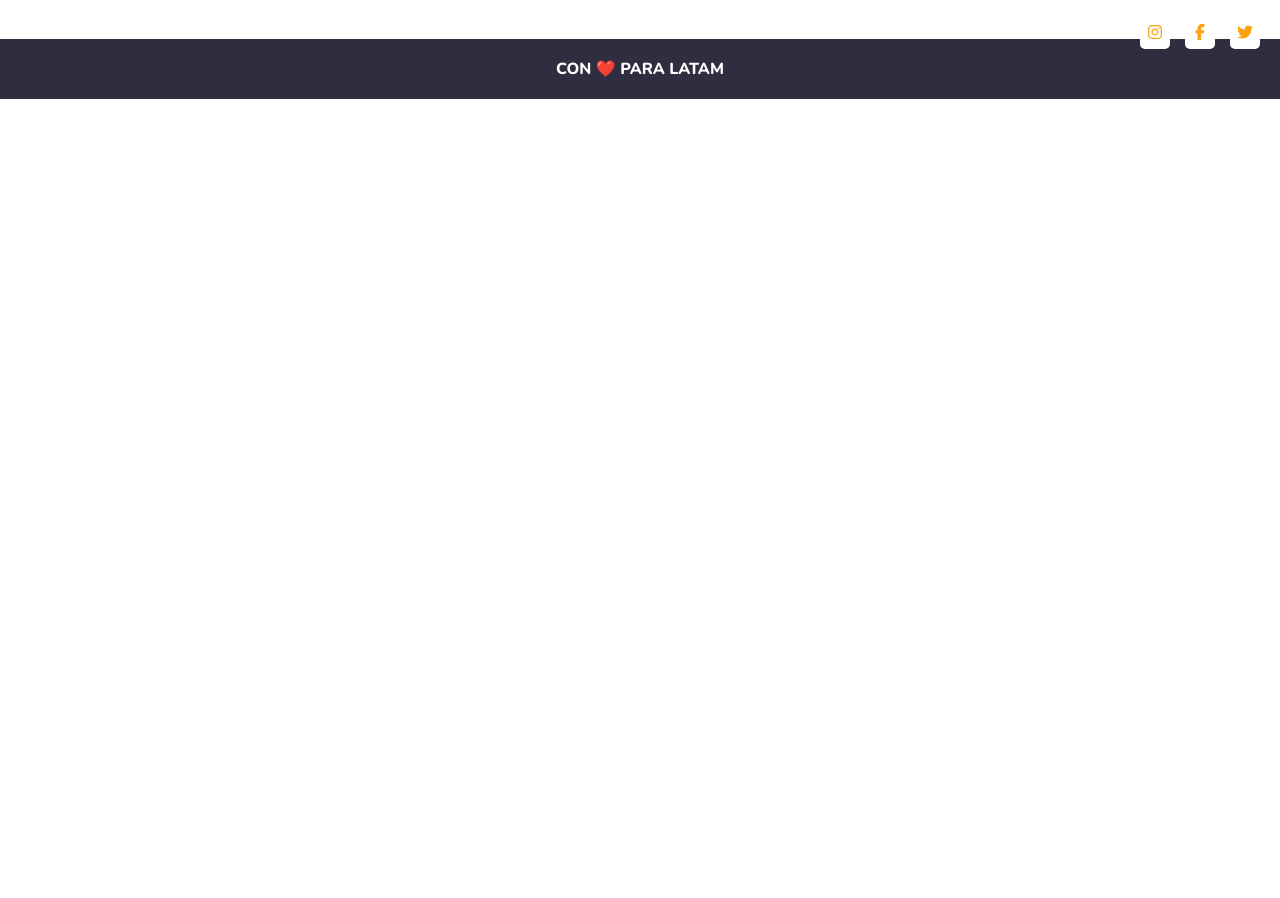
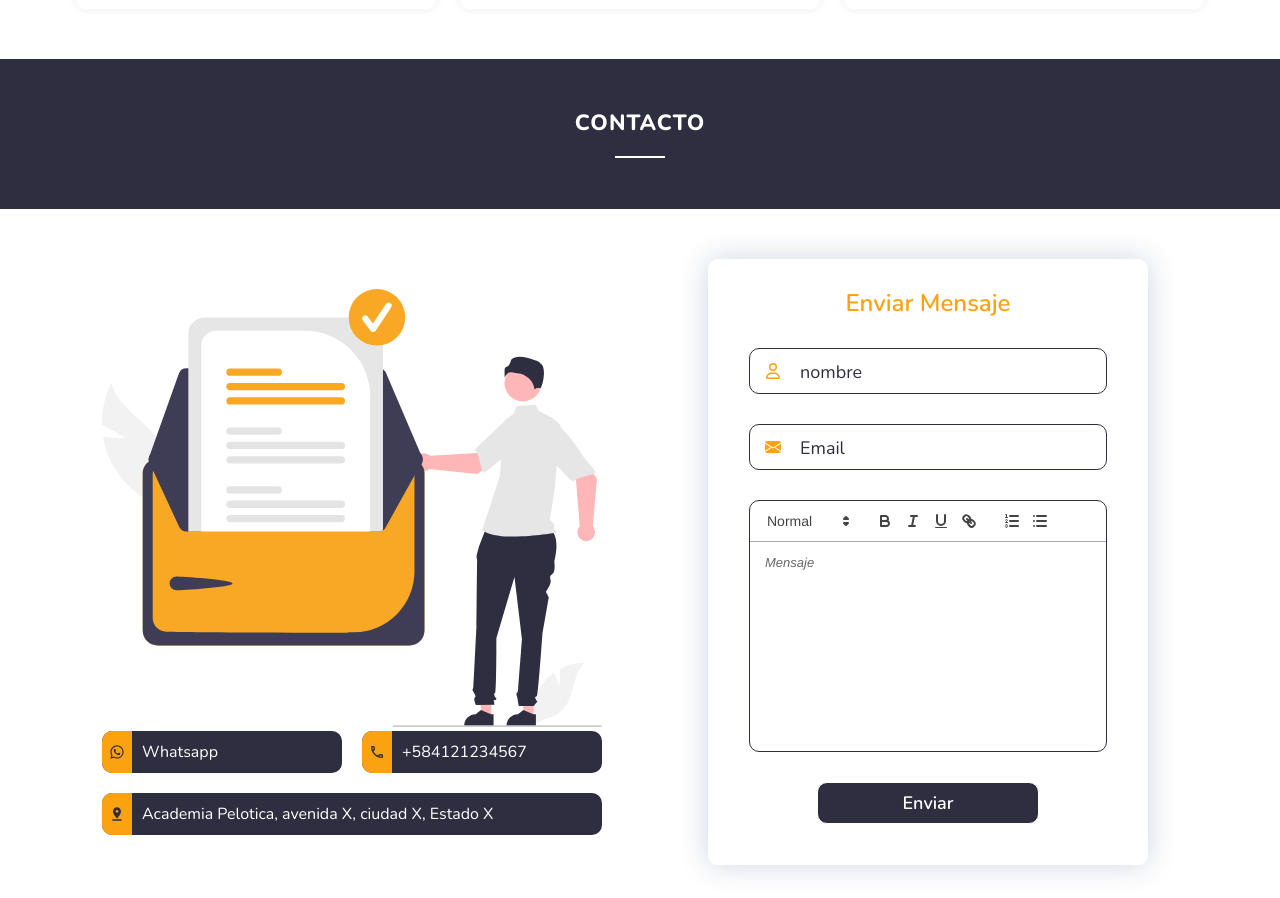
Before and after one commit to genarogg/pelotica-frontend, a Next.js app: page / in a window 1280 px wide. Shown: the part 1890-2788 px from the top of the page. Before the commit the page ends 1989 px from the top, so only its background shows below. Built offline with nearby package versions, Linux system fonts and the light colour scheme.

Commit message:
terminado el home

```diff
--- a/src/components/layout/Header.tsx
+++ b/src/components/layout/Header.tsx
@@ -19,8 +19,8 @@ const Header: React.FC<HeaderProps> = () => {
   const links = [
     { to: "#", icono: <MdHomeFilled />, texto: "inicio" },
     { to: "#nosotros", icono: <MdGroups2 />, texto: "nosotros" },
+    { to: "#contacto", icono: <MdContactPhone />, texto: "contacto" },
     { to: "/", icono: <FaCalendarCheck />, texto: "calendario" },
-    { to: "#contacto", icono: <MdContactPhone />, texto: "contacto" },
     { to: "/", icono: <MdLogin />, texto: "ingreso" },
   ];
 
--- a/src/components/views/home/Contacto.tsx
+++ b/src/components/views/home/Contacto.tsx
@@ -4,8 +4,9 @@ interface ContactoProps {}
 
 import { Section, Icono } from "@nano";
 import { Form, Input, TextAreaEnriquecido, Submit } from "@form";
-import { FaRegFaceGrinBeam } from "react-icons/fa6";
+
 import { BsEnvelopeFill } from "react-icons/bs";
+import { FaRegUser } from "react-icons/fa6";
 
 import { MdOutlineWhatsapp, MdOutlinePhone, MdPinDrop } from "react-icons/md";
 
@@ -53,6 +54,7 @@ const Contacto: React.FC<ContactoProps> = () => {
               alt="contacto"
               width={500}
               height={500}
+              layout="responsive"
             />
 
             <div className="datos-contacto">
@@ -71,10 +73,10 @@ const Contacto: React.FC<ContactoProps> = () => {
           <div className="form">
             <Form submit={submit} titulo="Enviar Mensaje">
               <Input
-                icono={<FaRegFaceGrinBeam />}
+                icono={<FaRegUser />}
                 type="text"
-                name="apellido"
-                placeholder="Apellido"
+                name="nombre"
+                placeholder="nombre"
                 value={formData.nombre}
                 valueChange={(e) =>
                   setFormData({ ...formData, nombre: e.target.value })
--- a/src/components/views/home/Home.tsx
+++ b/src/components/views/home/Home.tsx
@@ -13,7 +13,7 @@ const Home: React.FC<HomeProps> = () => {
     <Layout>
       <Bienvenida />
       <Nosotros />
-      {/* <Contacto /> */}
+      <Contacto />
     </Layout>
   );
 };
--- a/src/components/views/home/css/_home.scss
+++ b/src/components/views/home/css/_home.scss
@@ -80,6 +80,7 @@
 .constiner-all-nosotros {
   @include center-x;
   .container-nosotros {
+    margin-top: 20px;
     width: 90%;
   }
   .nosotros-header {
@@ -168,6 +169,7 @@
     grid-template-columns: 1fr 1fr;
     justify-items: center;
     .container-img {
+      max-width: 500px;
       .datos-contacto {
         ul {
           display: grid;
@@ -185,7 +187,7 @@
 
             a {
               color: #fff;
-              height: 30px;
+              height: 42px;
               display: flex;
               align-items: center;
 
@@ -209,10 +211,43 @@
         }
       }
     }
+
+    .form {
+      .container-form {
+        .title {
+          color: $amarillo;
+        }
+
+        .container-input {
+          border-color: $gris-oscuro;
+
+          &.focus {
+            border-color: $amarillo;
+          }
+
+          label .icono{
+            color: $amarillo;
+
+          }
+        }
+        .submit-container button {
+          background-color: $gris-oscuro;
+
+          &:hover {
+            background-color: $amarillo;
+          }
+
+        }
+      }
+      .ql-toolbar.ql-snow .ql-formats:last-child{
+        display: none;
+      }
+    }
   }
 }
 
 @media screen and (max-width: 1100px) and (min-width: 850px) {
+  .constiner-all-contacto .container-contacto,
   .constiner-all-nosotros .container-nosotros {
     width: 100%;
   }
@@ -230,6 +265,7 @@
 }
 
 @media screen and (max-width: 850px) {
+  .constiner-all-contacto .container-contacto,
   .constiner-all-nosotros .container-nosotros {
     width: 100%;
   }
@@ -256,3 +292,37 @@
     gap: 30px;
   }
 }
+
+@media screen and (max-width: 1024px) {
+  .constiner-all-contacto .container-contacto {
+    grid-template-columns: 1fr;
+  }
+  .constiner-all-contacto {
+    margin: 0;
+  }
+
+  .form {
+    margin: 30px 0;
+  }
+
+  .constiner-all-contacto
+    .container-contacto
+    .container-img
+    .datos-contacto
+    ul {
+    margin: 0 10px;
+  }
+}
+
+@media screen and (max-width: 500px) {
+  .form {
+    margin: 30px 0;
+
+    .container-form {
+      min-width: 95vw;
+      max-width: 95vw;
+
+      padding: 15px 20px 20px;
+    }
+  }
+}
```
